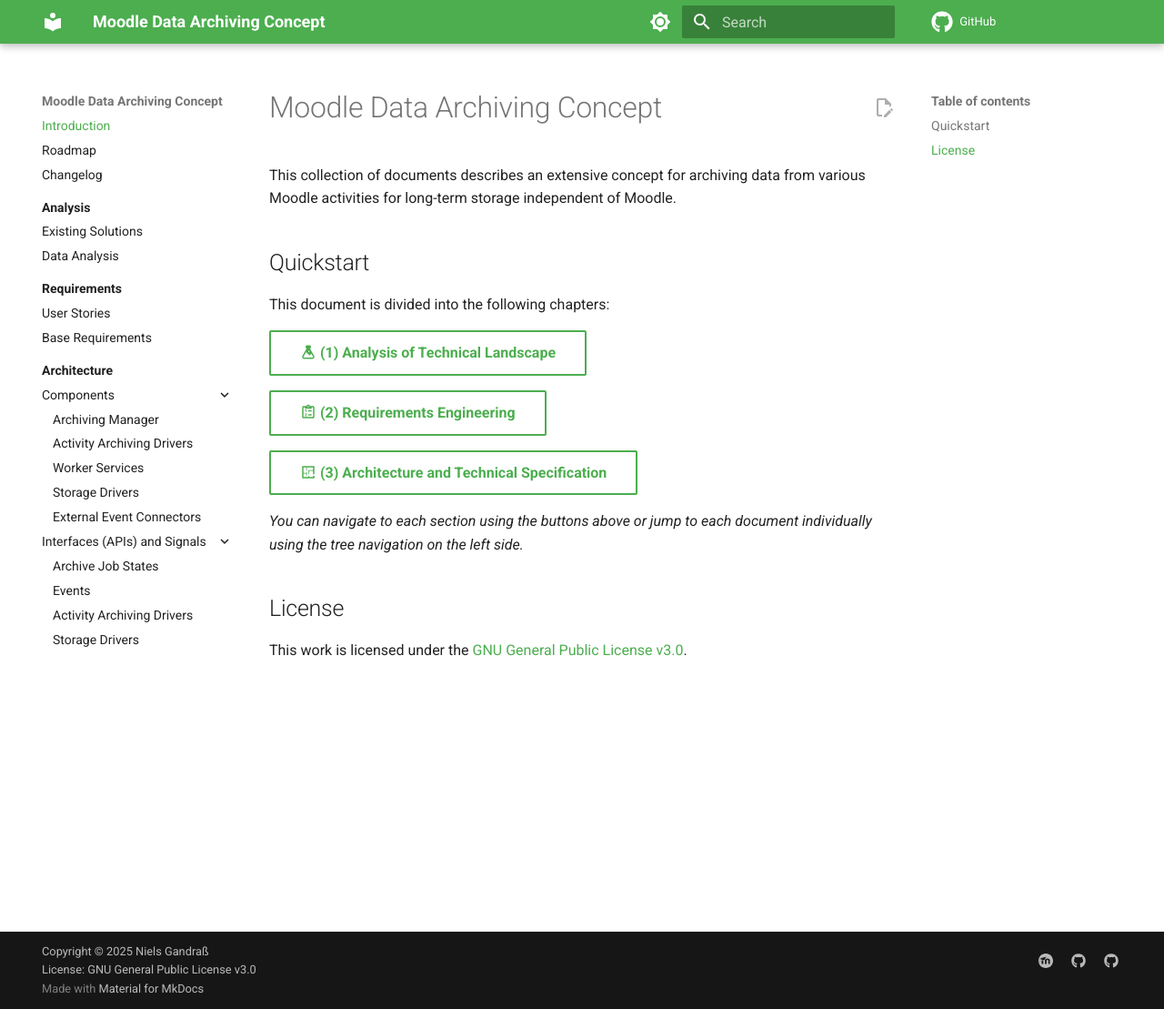
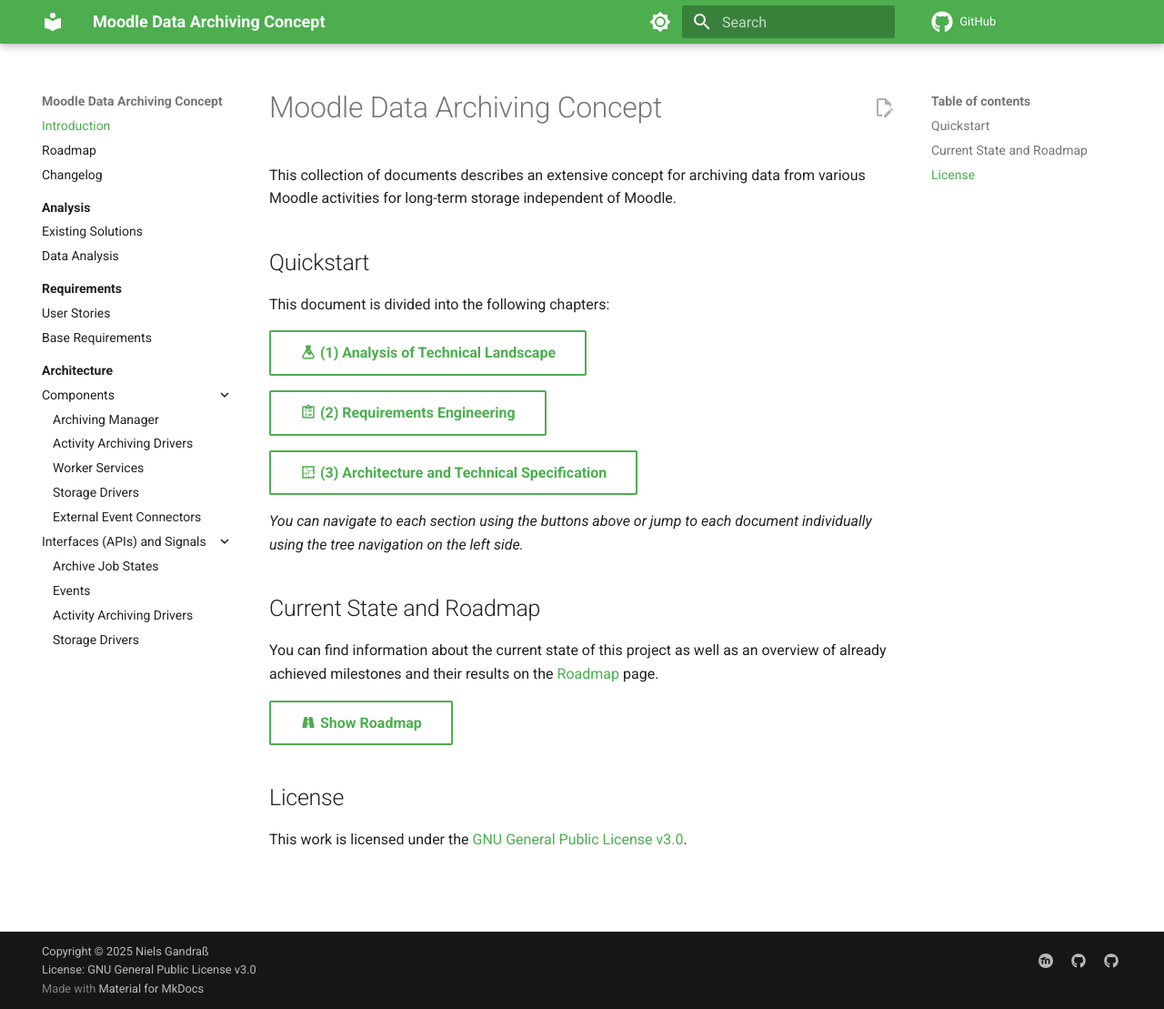
Before and after one commit to ngandrass/moodle-data-archiving-concept, an MkDocs documentation site: the page built from docs/index.md, in a window 1280 px wide and 1109 px high. Shown: the whole window at 91% size. Built offline with MkDocs 1.6.1 and Material for MkDocs 9.7.7, drawn with Linux system fonts in a browser that asks for light colours; plug-ins that fetch from the network failed and are left out; comment, search, counter and statistics services are not loaded.

Commit message:
Link roadmap on index page

```diff
--- a/docs/index.md
+++ b/docs/index.md
@@ -19,6 +19,13 @@ This document is divided into the following chapters:
 _You can navigate to each section using the buttons above or jump to each document individually using the tree
 navigation on the left side._
 
+## Current State and Roadmap
+
+You can find information about the current state of this project as well as an overview of already achieved milestones
+and their results on the [Roadmap](roadmap.md) page.
+
+[:material-road-variant: Show Roadmap](roadmap.md){.md-button}
+
 
 ## License
 
```
Also changed, not shown: CHANGELOG.md (+5 -0 lines).
